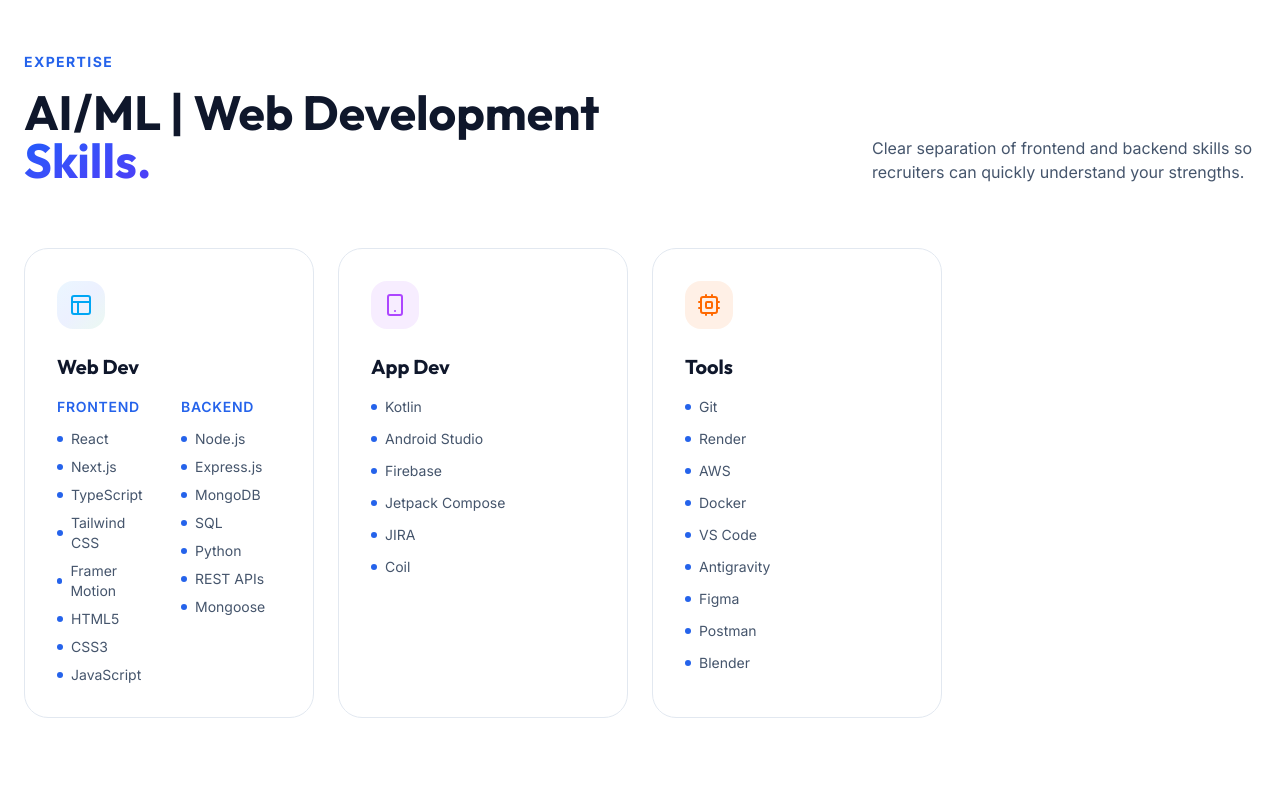
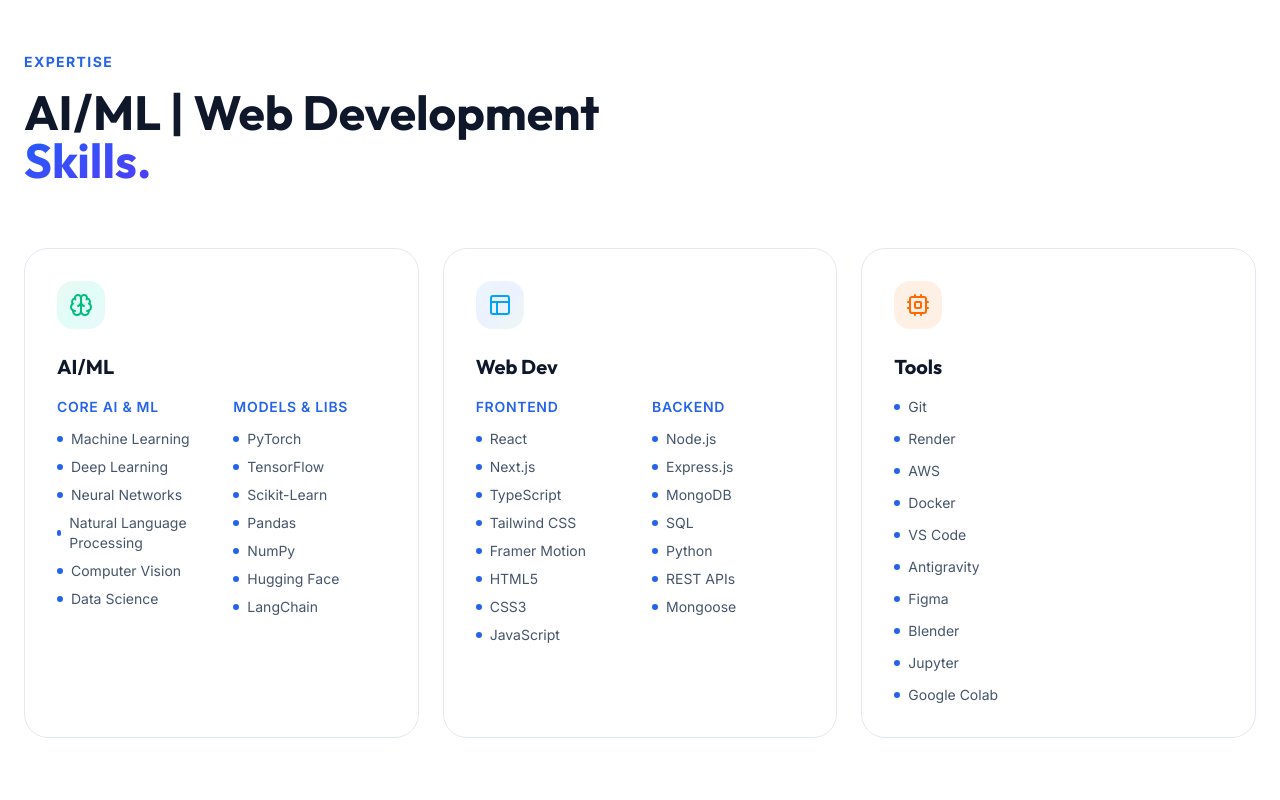
Before and after one commit to saroj-02/Portfolio, a React (Vite) app: page / in a window 1280 px wide. Shown: the part 1540-2340 px from the top of the page. Built offline with nearby package versions, Linux system fonts and the light colour scheme; the HTML template or start-up script is replaced by a standard one.

Commit message:
update applied

```diff
--- a/src/assets/index.ts
+++ b/src/assets/index.ts
@@ -20,5 +20,6 @@
 export { default as surreya_chat } from './surreya-chat.webp';
 export { default as CodeAlpha } from './CodeAlpha.png';
 export { default as Cognifyz } from './Cognifyz.png';
+export { default as Deloitte } from './DataAnalyticsDeloitte.png';
 
 export * from './projectsData';
--- a/src/assets/projectsData.ts
+++ b/src/assets/projectsData.ts
@@ -28,7 +28,7 @@
   homepage: string;
   image: string;
   status: 'ongoing' | 'completed';
-  type: 'web' | 'app';
+  type: 'web';
   figma_url?: string;
 }
 
@@ -145,17 +145,6 @@
   },
   {
     index: 10,
-    name: "Fitness Tracker App",
-    description: "A premium cross-platform mobile application built with React Native and Firebase. It offers personalized workout routines, real-time activity tracking, and a sleek user interface designed for maximum engagement and performance.",
-    topics: ['Kotlin', 'Jetpack Compose', 'Firebase', 'Android Studio'],
-    html_url: "#",
-    homepage: "#",
-    image: '#',
-    status: "ongoing",
-    type: "app"
-  },
-  {
-    index: 11,
     name: "Audit Maker",
     description: "A comprehensive Audit Maker platform enabling users to create projects, assign tasks, track progress, and collaborate effectively with team members.",
     topics: ['Python', 'Django'],
@@ -166,7 +155,7 @@
     type: "web"
   },
   {
-    index: 12,
+    index: 11,
     name: "Lead Distribution System",
     description: "A premium cross-platform mobile application built with React Native and Firebase. It offers personalized workout routines, real-time activity tracking, and a sleek user interface designed for maximum engagement and performance.",
     topics: ['Python', 'Django'],
--- a/src/components/About.tsx
+++ b/src/components/About.tsx
@@ -25,7 +25,7 @@
             viewport={{ once: true }}
           >
             <h2 className="text-sm font-bold text-primary uppercase tracking-widest mb-4">About Me</h2>
-            <h3 className="text-4xl md:text-5xl font-bold font-outfit mb-6">Mastering the art of <span className="text-gradient">software | web | AI/ML development.</span></h3>
+            <h3 className="text-4xl md:text-5xl font-bold font-outfit mb-6">Mastering the art of <span className="text-gradient">Software | Web | AI/ML development.</span></h3>
             <div className="space-y-6 text-slate-600 dark:text-slate-400 leading-relaxed">
               <p>I'm a passionate developer with a deep love for creating clean, efficient, and user-centric digital solutions. With a background in computer applications and years of experience in the field, I've honed my skills in both frontend and backend technologies.</p>
               <p>My approach is simple: I believe in building software that not only works perfectly but also looks beautiful and feels intuitive to the user.</p>
--- a/src/components/Certificates.tsx
+++ b/src/components/Certificates.tsx
@@ -1,6 +1,6 @@
 import { motion } from 'framer-motion';
 import { Award, ExternalLink, Calendar, ShieldCheck } from 'lucide-react';
-import { Be10X_certificate, Build_With_AI, CodeAlpha, Cognifyz, data_science, gen_ai, Internship, machine_learning } from '../assets';
+import { Be10X_certificate, Build_With_AI, CodeAlpha, Cognifyz, data_science, Deloitte, gen_ai, Internship, machine_learning } from '../assets';
 
 const images = import.meta.glob('../assets/*.{png,jpg,jpeg,webp}', { eager: true });
 
@@ -68,8 +68,15 @@
     image: Cognifyz,
     link: 'https://drive.google.com/file/d/1uKTLRBjgvFOXgux2pZky6qbjqSVN2Cul/view?usp=sharing',
     skills: ['HTML', 'CSS', 'JavaScript', 'React', 'Node.js', 'Express.js', 'MongoDB']
+  },
+  {
+    title: 'Data Analytics',
+    issuer: 'Deloitte',
+    date: 'June 2026',
+    image: Deloitte,
+    link: 'https://drive.google.com/file/d/1oGsKqOIx01SD_AiDhOlEW1A1z8mp9cJi/view?usp=sharing',
+    skills: ['Python','SQL','Excel']
   }
-
 
 ];
 
--- a/src/components/Hero.tsx
+++ b/src/components/Hero.tsx
@@ -2,7 +2,7 @@
 import { motion } from 'framer-motion';
 import { Github, Linkedin, Mail, Download, ChevronRight } from 'lucide-react';
 
-const words = ['Full Stack Developer', 'Software Developer', 'AI/ML Developer', 'Android App Developer', 'Data Analyst', 'Problem Solver'];
+const words = ['Full Stack Developer', 'Software Developer', 'AI/ML Developer', 'Data Analyst', 'Problem Solver'];
 
 export function Hero({ isOverlay = false }: { isOverlay?: boolean }) {
   const [index, setIndex] = useState(0);
--- a/src/components/Projects.tsx
+++ b/src/components/Projects.tsx
@@ -1,5 +1,6 @@
 import { useState } from 'react';
 import { AnimatePresence } from 'framer-motion';
+import { Brain } from 'lucide-react';
 import { ProjectCard } from './ProjectCard';
 import { projectsData } from '../assets';
 import { DevModal } from './DevModal';
@@ -42,31 +43,34 @@
             ))}
         </div>
 
-        {/* App Development Section */}
-        <div className="mb-8">
-          <h4 className="text-2xl md:text-3xl font-bold font-outfit text-slate-800 dark:text-slate-200 border-b border-slate-200 dark:border-slate-700 pb-4">
-            App Development Projects
-          </h4>
-        </div>
+        {/* AI/ML Projects Section */}
+        <div className="mt-20">
+          <div className="mb-8">
+            <h4 className="text-2xl md:text-3xl font-bold font-outfit text-slate-800 dark:text-slate-200 border-b border-slate-200 dark:border-slate-700 pb-4">
+              AI/ML Projects
+            </h4>
+          </div>
 
-        <div className="grid grid-cols-1 md:grid-cols-2 lg:grid-cols-3 gap-8">
-          {projectsData
-            .filter((project) => project.type === 'app')
-            .map((project) => (
-              <ProjectCard
-                key={project.name}
-                index={project.index}
-                name={project.name}
-                description={project.description}
-                topics={project.topics}
-                html_url={project.html_url}
-                homepage={project.homepage}
-                image={project.image}
-                status={project.status}
-                figma_url={project.figma_url}
-                onShowUnderDevelopment={(name) => setSelectedProject(name)}
-              />
-            ))}
+          <div className="relative overflow-hidden rounded-3xl border border-slate-200 dark:border-slate-800 bg-white dark:bg-slate-900 p-8 md:p-12 text-center group hover:border-emerald-500/30 dark:hover:border-emerald-500/30 transition-all duration-500 shadow-sm">
+            {/* Glowing background shapes */}
+            <div className="absolute -right-20 -top-20 w-80 h-80 rounded-full bg-emerald-500/5 blur-3xl group-hover:bg-emerald-500/10 transition-colors duration-500" />
+            <div className="absolute -left-20 -bottom-20 w-80 h-80 rounded-full bg-indigo-500/5 blur-3xl group-hover:bg-indigo-500/10 transition-colors duration-500" />
+
+            <div className="relative z-10 max-w-lg mx-auto flex flex-col items-center">
+              <div className="w-16 h-16 rounded-2xl bg-gradient-to-br from-emerald-500/10 via-teal-100/60 to-cyan-500/10 flex items-center justify-center mb-6 group-hover:scale-110 transition-transform duration-500">
+                <Brain className="text-emerald-500 w-8 h-8 animate-pulse" />
+              </div>
+              <h5 className="text-xl font-bold font-outfit mb-3 text-slate-900 dark:text-white">
+                Intelligent Systems & Models
+              </h5>
+              <p className="text-slate-600 dark:text-slate-400 text-sm leading-relaxed mb-6">
+                Exciting new projects featuring generative AI, deep learning models, and intelligent agentic workflows are currently in development. Stay tuned!
+              </p>
+              <div className="inline-flex items-center gap-2 px-4 py-1.5 rounded-full bg-emerald-500/10 text-emerald-500 font-bold text-xs uppercase tracking-wider">
+                Coming Soon
+              </div>
+            </div>
+          </div>
         </div>
 
       </div>
--- a/src/components/Skills.tsx
+++ b/src/components/Skills.tsx
@@ -1,7 +1,22 @@
 import { motion } from 'framer-motion';
-import { Server, Smartphone, Cpu, Layout } from 'lucide-react';
+import { Cpu, Layout, Brain } from 'lucide-react';
 
 const skills = [
+  {
+    category: 'AI/ML',
+    icon: <Brain className="text-emerald-500" />,
+    subSections: [
+      {
+        title: 'Core AI & ML',
+        items: ['Machine Learning', 'Deep Learning', 'Neural Networks', 'Natural Language Processing', 'Computer Vision', 'Data Science']
+      },
+      {
+        title: 'Models & Libs',
+        items: ['PyTorch', 'TensorFlow', 'Scikit-Learn', 'Pandas', 'NumPy', 'Hugging Face', 'LangChain']
+      }
+    ],
+    color: 'bg-gradient-to-br from-emerald-500/10 via-teal-100/60 to-cyan-500/10'
+  },
   {
     category: 'Web Dev',
     icon: <Layout className="text-sky-500" />,
@@ -18,15 +33,9 @@
     color: 'bg-gradient-to-br from-sky-500/10 via-indigo-100/60 to-emerald-500/10'
   },
   {
-    category: 'App Dev',
-    icon: <Smartphone className="text-purple-500" />,
-    items: ['Kotlin', 'Android Studio', 'Firebase','Jetpack Compose','JIRA','Coil'],
-    color: 'bg-purple-500/10'
-  },
-  {
     category: 'Tools',
     icon: <Cpu className="text-orange-500" />,
-    items: ['Git', 'Render', 'AWS', 'Docker', 'VS Code','Antigravity', 'Figma', 'Postman','Blender'],
+    items: ['Git', 'Render', 'AWS', 'Docker', 'VS Code','Antigravity', 'Figma','Blender', 'Jupyter', 'Google Colab'],
     color: 'bg-orange-500/10'
   }
 ];
@@ -40,12 +49,10 @@
             <h2 className="text-sm font-bold text-primary uppercase tracking-widest mb-4">Expertise</h2>
             <h3 className="text-4xl md:text-5xl font-bold font-outfit">AI/ML | Web Development <span className="text-gradient">Skills.</span></h3>
           </div>
-          <p className="text-slate-600 dark:text-slate-400 max-w-sm">
-            Clear separation of frontend and backend skills so recruiters can quickly understand your strengths.
-          </p>
+
         </div>
 
-        <div className="grid grid-cols-1 md:grid-cols-2 lg:grid-cols-4 gap-6">
+        <div className="grid grid-cols-1 md:grid-cols-2 lg:grid-cols-3 gap-6">
           {skills.map((skill, i) => (
             <motion.div
               key={skill.category}
```
Also changed, not shown: src/assets/DataAnalyticsDeloitte.png (added), 7 other files (tests, documents, lock files or other folders).
